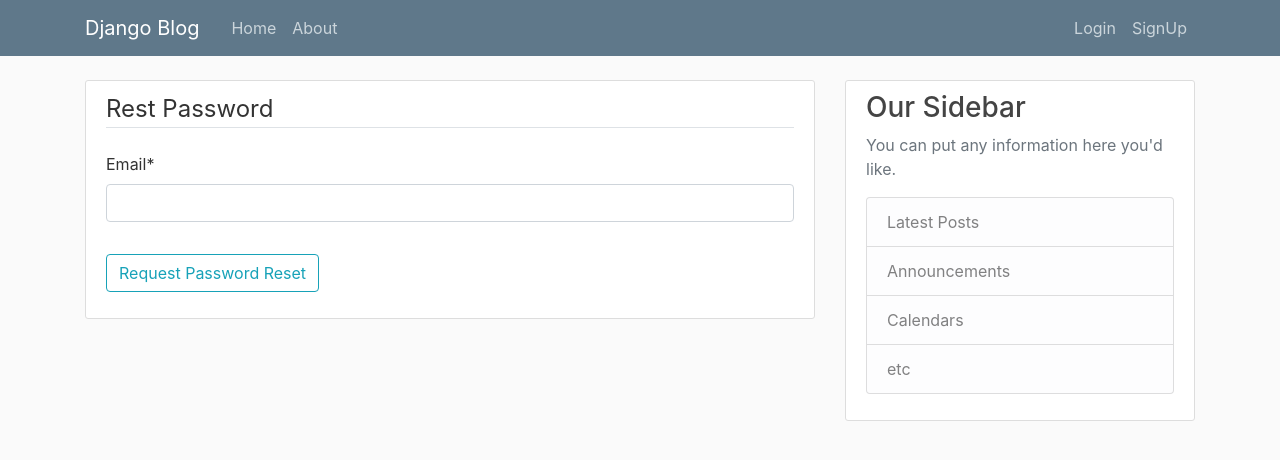
After one commit to prathamlahoti/django-app, a Django app: page /password-reset/ in a window 1280 px wide. The commit adds this page. Shown: the top 460 px of the page. Run offline with Django 3.2, Linux system fonts and the light colour scheme; some libraries are stand-ins or nearby versions.

Commit message:
Password Reset functionality

```diff
--- a/blog_main/users/templates/login.html
+++ b/blog_main/users/templates/login.html
@@ -11,7 +11,7 @@
             <div class="form-group">
                 <button class="btn btn-outline-info" type="submit">Login</button>
                 <small class="text-muted ml-2">
-                    <a href="#">Forgot Password?</a>
+                    <a href="{% url 'password_reset'%}">Forgot Password?</a>
                 </small>
             </div>
         </form>
--- /dev/null
+++ b/blog_main/users/templates/password_reset/password_reset.html
@@ -0,0 +1,16 @@
+{% extends "layout.html" %}
+{% load crispy_forms_tags %}
+{% block content %}
+    <div class="content-section">
+        <form method="POST">
+            {% csrf_token %}
+            <fieldset class="form-group">
+                <legend class="border-bottom mb-4">Rest Password</legend>
+                {{ form|crispy }}
+            </fieldset>
+            <div class="form-group">
+                <button class="btn btn-outline-info" type="submit">Request Password Reset</button>
+            </div>
+        </form>
+    </div>
+{% endblock content %}
--- /dev/null
+++ b/blog_main/users/templates/password_reset/password_reset_done.html
@@ -0,0 +1,6 @@
+{% extends "layout.html" %}
+{% block content %}
+    <div class="alert alert-info">
+        An email has been sent with instructions to reset your password
+    </div>
+{% endblock content %}
--- a/blog_main/users/urls.py
+++ b/blog_main/users/urls.py
@@ -8,5 +8,21 @@
     path('signup/', signup, name='signup'),
     path('login/', login_view.LoginView.as_view(template_name='login.html'), name='login'),
     path('logout/', login_view.LogoutView.as_view(template_name='logout.html'), name='logout'),
-    path('profile/', profile, name='profile')
+    path('profile/', profile, name='profile'),
+    path('password-reset/',
+    	 login_view.PasswordResetView.as_view(template_name='password_reset/password_reset.html'),
+	     name='password_reset'
+	    ),
+    path('password-reset/done',
+    	login_view.PasswordResetDoneView.as_view(template_name='password_reset/password_reset_done.html'),
+    	name='password_reset_done'
+    	),
+    path('password-reset-confirm/<str:uidb64>/<str:token>',
+    	login_view.PasswordResetConfirmView.as_view(template_name='password_reset/password_reset_confirm.html'),
+    	name='password_reset_confirm'
+    	),
+    path('password-reset-complete',
+    	login_view.PasswordResetCompleteView.as_view(template_name='password_reset/password_reset_complete.html'),
+    	name='password_reset_complete'
+    	),
 ] + static(settings.MEDIA_URL, document_root=settings.MEDIA_ROOT)  # To display uploaded users images
```
Also changed, not shown: blog_main/users/templates/password_reset/password_reset_complete.html (added, +7 -0 lines), blog_main/users/templates/password_reset/password_reset_confirm.html (added, +16 -0 lines), 1 other file.
